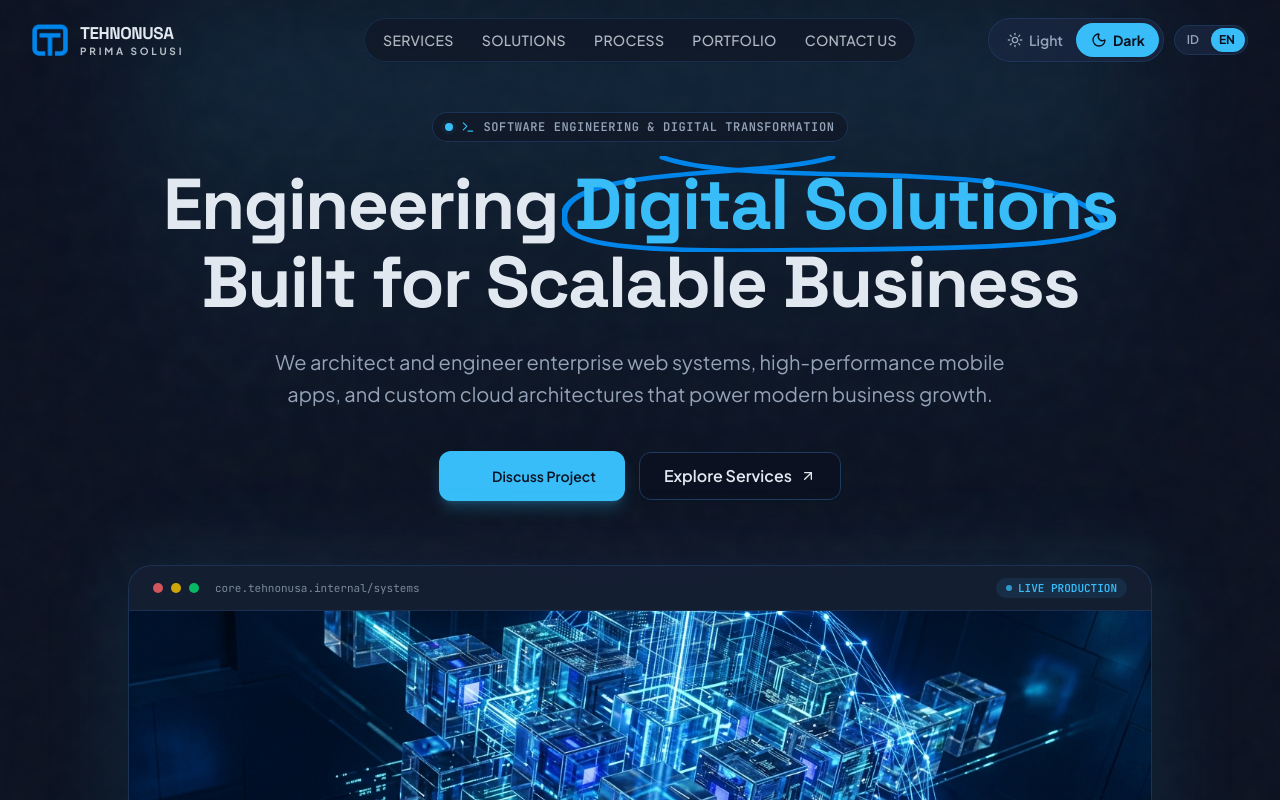
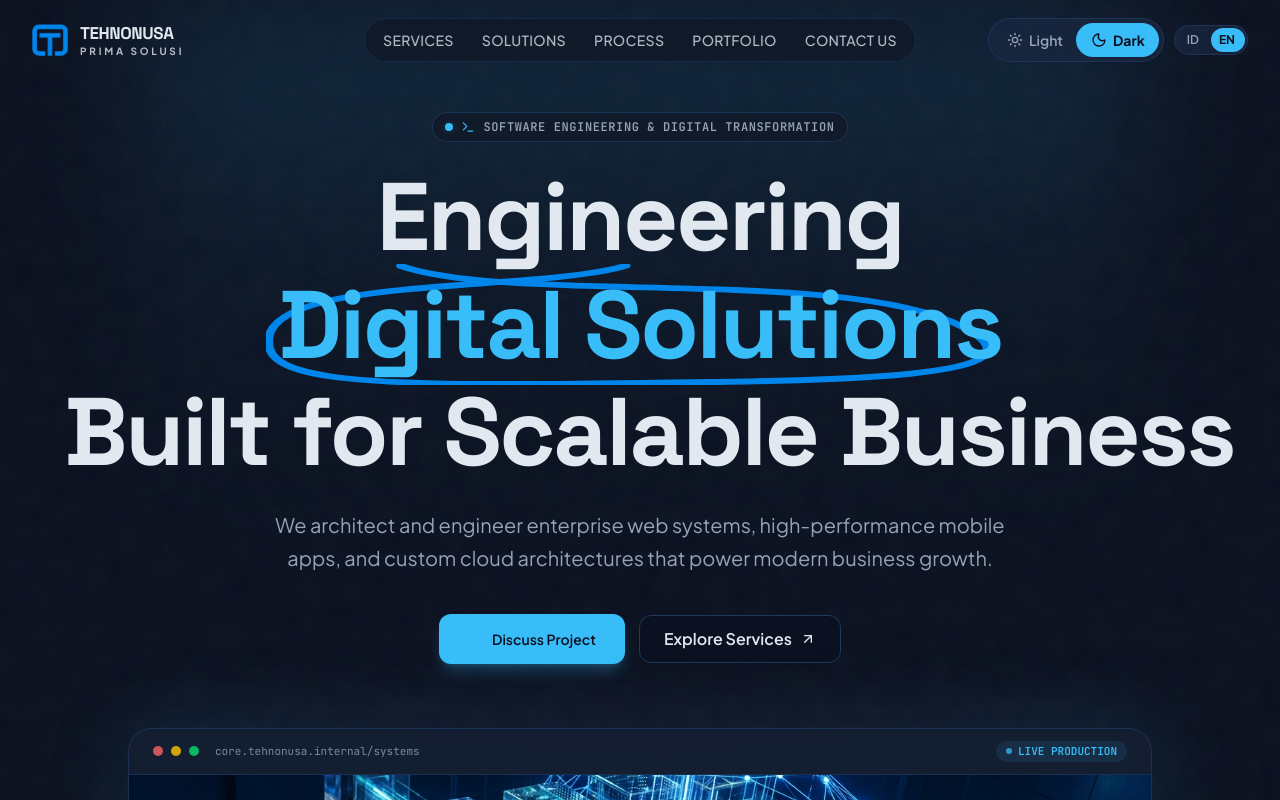
Before and after one commit to TehnonusaPS/tehnonusa-prima-solusi, a Next.js app: page /en in a window 1280 px wide. Shown: the top 800 px of the page. Built offline with nearby package versions, Linux system fonts and the light colour scheme.

Commit message:
style(hero): lock headline to exact 3 lines at full xl:text-8xl scale for ID and EN

```diff
--- a/src/components/sections/hero/hero-section.tsx
+++ b/src/components/sections/hero/hero-section.tsx
@@ -91,16 +91,21 @@ export function HeroSection({ className }: HeroSectionProps) {
           </div>
 
           {/* 3. Main Persuasive Headline with Hand-drawn Loop Highlight */}
-          <h1 className="font-heading font-bold text-4xl sm:text-6xl lg:text-7xl xl:text-7xl tracking-tight text-foreground leading-[1.08] max-w-5xl mb-5 sm:mb-6">
-            <span>{tHero("headline_prefix")} </span>
-            <CircleHighlight
-              strokeColor="#0085EB"
-              strokeWidth={3.5}
-              className="text-primary font-black"
-            >
-              {tHero("headline_highlight")}
-            </CircleHighlight>{" "}
-            <span>{tHero("headline_suffix")}</span>
+          <h1 className="font-heading font-bold text-4xl sm:text-6xl lg:text-7xl xl:text-8xl tracking-tight text-foreground leading-[1.08] max-w-6xl mb-6">
+            <span className="block">{tHero("headline_prefix")}</span>
+            <span className="block my-1">
+              <CircleHighlight
+                strokeColor="#0085EB"
+                strokeWidth={3.5}
+                className="text-primary font-black inline-block"
+              >
+                {tHero("headline_highlight")}
+              </CircleHighlight>
+              {Boolean(tHero("headline_mid")) && (
+                <span className="inline-block ml-3 sm:ml-4">{tHero("headline_mid")}</span>
+              )}
+            </span>
+            <span className="block lg:whitespace-nowrap">{tHero("headline_suffix")}</span>
           </h1>
 
           {/* 4. Subtitle / Product Philosophy Copy */}
--- a/src/messages/en.json
+++ b/src/messages/en.json
@@ -18,6 +18,7 @@
     "kicker": "SOFTWARE ENGINEERING & DIGITAL TRANSFORMATION",
     "headline_prefix": "Engineering",
     "headline_highlight": "Digital Solutions",
+    "headline_mid": "",
     "headline_suffix": "Built for Scalable Business",
     "description": "We architect and engineer enterprise web systems, high-performance mobile apps, and custom cloud architectures that power modern business growth.",
     "cta_primary": "Discuss Project",
--- a/src/messages/id.json
+++ b/src/messages/id.json
@@ -18,7 +18,8 @@
     "kicker": "SOFTWARE ENGINEERING & DIGITAL TRANSFORMATION",
     "headline_prefix": "Membangun",
     "headline_highlight": "Solusi Digital",
-    "headline_suffix": "Andal untuk Skalabilitas Bisnis",
+    "headline_mid": "Andal",
+    "headline_suffix": "untuk Skalabilitas Bisnis",
     "description": "Kami merancang dan mengembangkan sistem web enterprise, aplikasi mobile performa tinggi, serta arsitektur cloud kustom yang menggerakkan pertumbuhan bisnis modern.",
     "cta_primary": "Diskusi Proyek",
     "cta_secondary": "Lihat Layanan",
```
